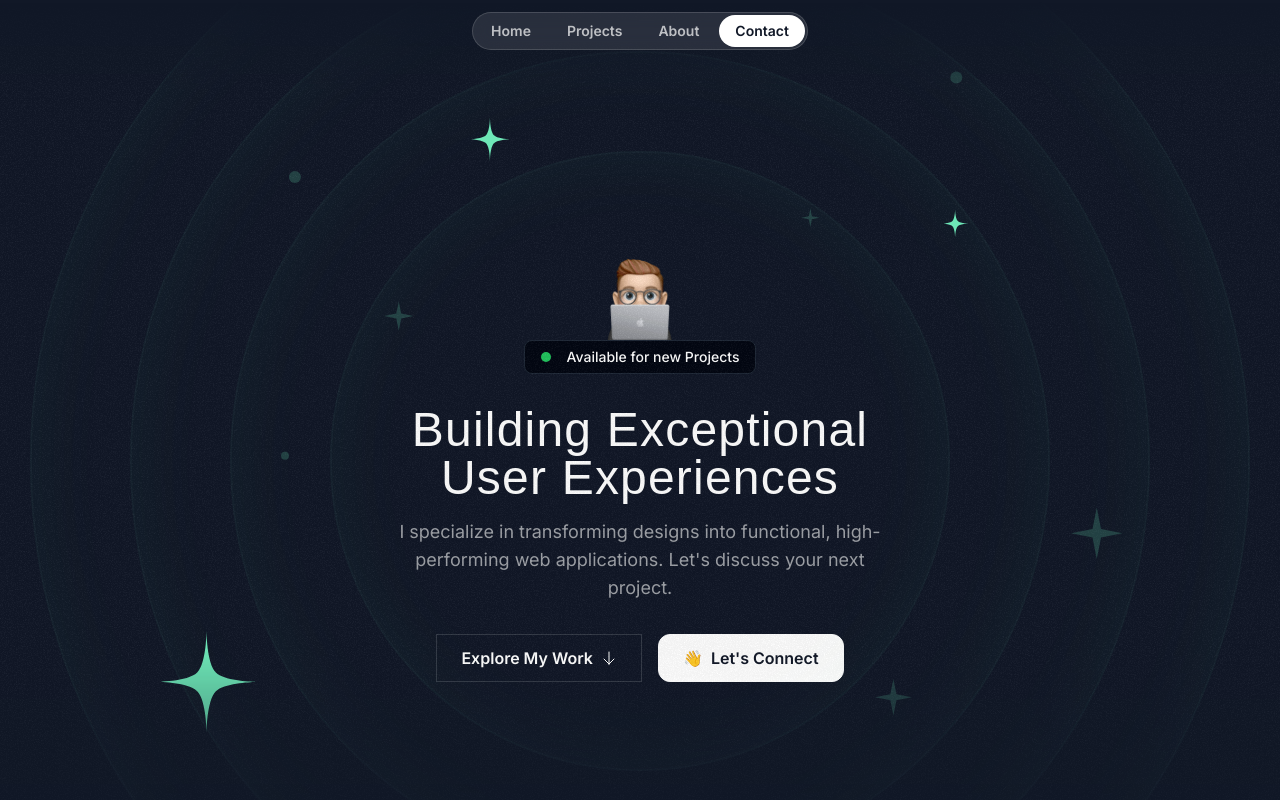
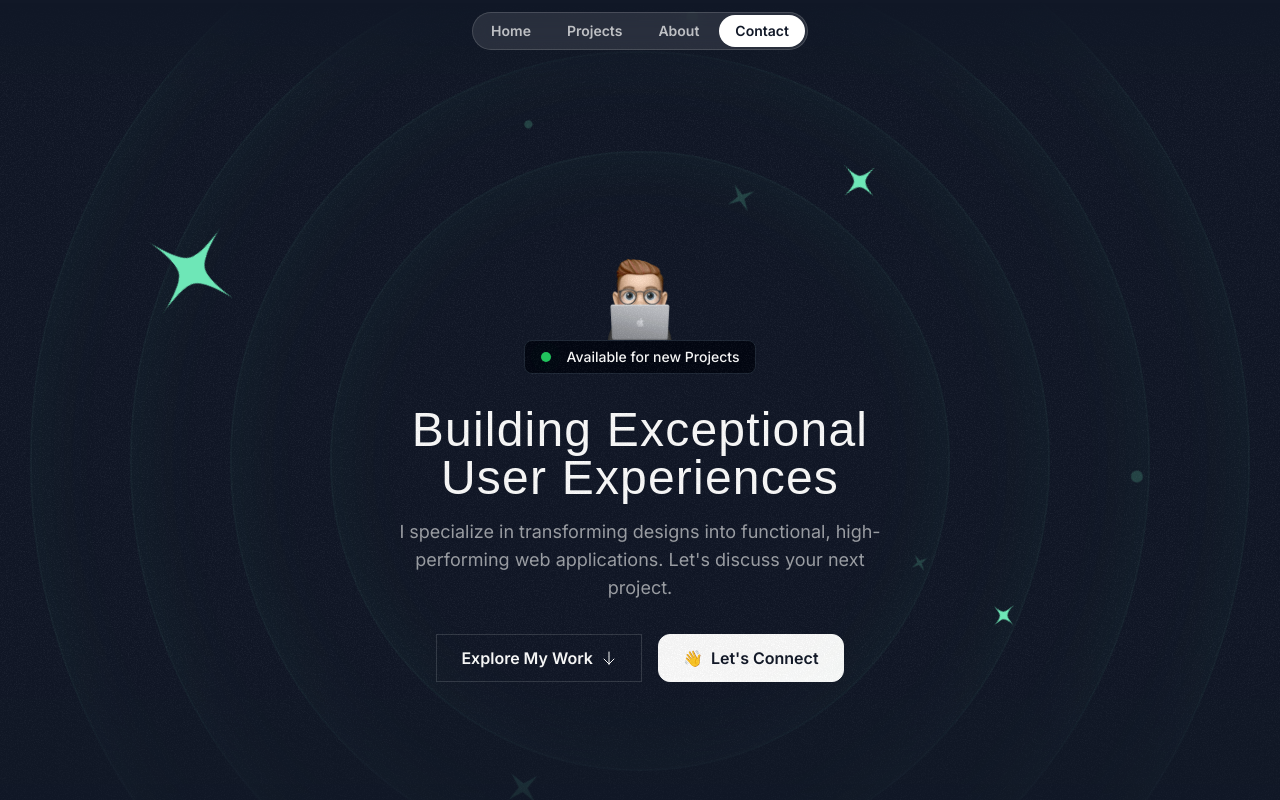
Before and after one commit to subhankar2004/Subhankar_Portpholio, a Next.js app: page / in a window 1280 px wide. Shown: the top 800 px of the page. Built offline with nearby package versions, Linux system fonts and the light colour scheme; a web font is replaced by a local one.

Commit message:
Hero Section animation done

```diff
--- a/src/components/HeroOrbit.tsx
+++ b/src/components/HeroOrbit.tsx
@@ -1,23 +1,51 @@
 import { PropsWithChildren } from "react";
+import { twMerge } from "tailwind-merge";
 
-export const HeroOrbit = ({ children, size, rotation }: PropsWithChildren<{ size: number, rotation: number }>) => {
+export const HeroOrbit = ({
+  children,
+  size,
+  rotation,
+  shouldOrbit = false,
+  orbitDuration,
+  shouldSpin = false,
+  spinDuration,
+}: PropsWithChildren<{
+  size: number;
+  rotation: number;
+  shouldOrbit?: boolean;
+  orbitDuration?: string;
+  shouldSpin?: boolean;
+  spinDuration?: string;
+}>) => {
   return (
-    <div className="absolute left-1/2 top-1/2 -translate-x-1/2 -translate-y-1/2">
+    <div className="absolute left-1/2 top-1/2 -translate-x-1/2 -translate-y-1/2 ">
       <div
-        className=""
+        className={twMerge(shouldOrbit ? "animate-spin" : "")}
         style={{
-          transform: `rotate(${rotation}deg)`,
-          height: `${size}px`,
-          width: `${size}px`
+          animationDuration: orbitDuration,
         }}
       >
         <div
-          className="inline-flex"
+          className="flex items-start justify-start  "
           style={{
-            transform: `rotate(${rotation * -1}deg)` // Counter-rotate to keep children straight
+            transform: `rotate(${rotation}deg)`,
+            height: `${size}px`,
+            width: `${size}px`,
           }}
         >
-          {children}
+          <div
+            className={twMerge(shouldSpin === true && "animate-spin")}
+            style={{ animationDuration: spinDuration }}
+          >
+            <div
+              className="inline-flex"
+              style={{
+                transform: `rotate(${rotation * -1}deg)`, // Counter-rotate to keep children straight
+              }}
+            >
+              {children}
+            </div>
+          </div>
         </div>
       </div>
     </div>
--- a/src/sections/Hero.tsx
+++ b/src/sections/Hero.tsx
@@ -1,49 +1,59 @@
 import memojiImage from "@/assets/images/memoji-computer.png";
 import Image from "next/image";
-import ArrowDown from '@/assets/icons/arrow-down.svg';
-import grainImage from '@/assets/images/grain.jpg';
-import StarIcon from '@/assets/icons/star.svg';
+import ArrowDown from "@/assets/icons/arrow-down.svg";
+import grainImage from "@/assets/images/grain.jpg";
+import StarIcon from "@/assets/icons/star.svg";
 import { HeroOrbit } from "@/components/HeroOrbit";
-import SparkelIcon from '@/assets/icons/sparkle.svg';
+import SparkelIcon from "@/assets/icons/sparkle.svg";
 
 export const HeroSection = () => {
   return (
     <div className="py-32 md:py-48 lg:py-60 relative z-0 overflow-x-clip">
       <div className="absolute inset-0 [mask-image:linear-gradient(to_bottom,transparent,black_10%,black_70%,transparent)]">
-      <div className="absolute inset-0 -z-30 opacity-5" style={{backgroundImage: `url(${grainImage.src})`}}></div>
+        <div
+          className="absolute inset-0 -z-30 opacity-5"
+          style={{ backgroundImage: `url(${grainImage.src})` }}
+        ></div>
         <div className="size-[620px] hero-ring"></div>
         <div className="size-[820px] hero-ring"></div>
         <div className="size-[1020px] hero-ring"></div>
         <div className="size-[1220px] hero-ring"></div>
-      <HeroOrbit size={800} rotation={-72}>
-        <StarIcon className="size-28 text-emerald-300"/>
+        {/* shouldOrbit?: boolean;
+          orbitDuration?: string;
+          shouldSpin?: boolean;
+          spinDuration?: string; */}
+        <HeroOrbit size={430} rotation={-14} shouldOrbit orbitDuration="30s" shouldSpin spinDuration="7s">
+          <SparkelIcon className="size-8 text-emerald-300/20" />
         </HeroOrbit>
-      <HeroOrbit size={550} rotation={20}>
-        <StarIcon className="size-12 text-emerald-300"/>
+        <HeroOrbit size={440} rotation={80} shouldOrbit orbitDuration="32s" shouldSpin spinDuration="7s">
+          <SparkelIcon className="size-5 text-emerald-300/20" />
         </HeroOrbit>
-      <HeroOrbit size={590} rotation={98}>
-        <StarIcon className="size-8 text-emerald-300"/>
+        <HeroOrbit size={520} rotation={-43} shouldOrbit orbitDuration="34s" shouldSpin spinDuration="7s">
+          <div className="size-2 bg-emerald-300/20 rounded-full" />
         </HeroOrbit>
-      <HeroOrbit size={430} rotation={-14}>
-        <SparkelIcon className="size-8 text-emerald-300/20"/>
+        <HeroOrbit size={530} rotation={178} shouldOrbit orbitDuration="36s" shouldSpin spinDuration="7s">
+          <SparkelIcon className="size-10 text-emerald-300/20" />
         </HeroOrbit>
-      <HeroOrbit size={440} rotation={80}>
-        <SparkelIcon className="size-5 text-emerald-300/20"/>
+
+        <HeroOrbit size={550} rotation={20} shouldOrbit orbitDuration="38s" shouldSpin spinDuration="7s">
+          <StarIcon className="size-12 text-emerald-300" />
         </HeroOrbit>
-      <HeroOrbit size={530} rotation={178}>
-        <SparkelIcon className="size-10 text-emerald-300/20"/>
+        <HeroOrbit size={590} rotation={98} shouldOrbit orbitDuration="40s" shouldSpin spinDuration="7s">
+          <StarIcon className="size-8 text-emerald-300" />
         </HeroOrbit>
-      <HeroOrbit size={710} rotation={144}>
-        <SparkelIcon className="size-14 text-emerald-300/20"/>
+        <HeroOrbit size={650} rotation={-5} shouldOrbit orbitDuration="42s" shouldSpin spinDuration="7s">
+          <div className="size-3 bg-emerald-300/20 rounded-full" />
         </HeroOrbit>
-      <HeroOrbit size={721} rotation={85}>
-        <div className="size-3 bg-emerald-300/20 rounded-full"/>
+
+        <HeroOrbit size={710} rotation={144} shouldOrbit orbitDuration="44s" shouldSpin spinDuration="7s">
+          <SparkelIcon className="size-14 text-emerald-300/20" />
         </HeroOrbit>
-      <HeroOrbit size={520} rotation={-43}>
-        <div className="size-2 bg-emerald-300/20 rounded-full"/>
+        <HeroOrbit size={721} rotation={85} shouldOrbit orbitDuration="46s" shouldSpin spinDuration="7s">
+          <div className="size-3 bg-emerald-300/20 rounded-full" />
         </HeroOrbit>
-      <HeroOrbit size={650} rotation={-5}>
-        <div className="size-3 bg-emerald-300/20 rounded-full"/>
+
+        <HeroOrbit size={800} rotation={-72} shouldOrbit orbitDuration="48s" shouldSpin spinDuration="7s">
+          <StarIcon className="size-28 text-emerald-300" />
         </HeroOrbit>
       </div>
       <div className="container">
@@ -55,17 +65,21 @@ export const HeroSection = () => {
           />
 
           <div className="bg-gray-950 border border-gray-800 px-4 py-1.5 rounded-lg inline-flex items-center gap-4 ">
-            <div className="bg-green-500 size-2.5 rounded-full"></div>
-            <div className="text-sm font-medium">Available for new Projects</div>
+            <div className="bg-green-500 size-2.5 rounded-full relative">
+              <div className="bg-green-500 absolute inset-0 animate-ping-large rounded-full"></div>
+            </div>
+            <div className="text-sm font-medium">
+              Available for new Projects
+            </div>
           </div>
         </div>
         <div className="max-w-lg mx-auto">
-
           <h1 className="font-serif text-3xl md:text-5xl text-center mt-8 tracking-wide">
             Building Exceptional User Experiences
           </h1>
           <p className="mt-4 text-center text-white/60 md:text-lg">
-          I specialize in transforming designs into functional, high-performing web applications. Let's discuss your next project.
+            I specialize in transforming designs into functional,
+            high-performing web applications. Let's discuss your next project.
           </p>
         </div>
         <div className="flex flex-col md:flex-row justify-center items-center mt-8 gap-4">
--- a/tailwind.config.ts
+++ b/tailwind.config.ts
@@ -22,9 +22,20 @@ const config: Config = {
     },
     extend: {
       fontFamily: {
-        sans:'var(--font-sans)',
-        serif:'var(--font-serif)',
-      }
+        sans: "var(--font-sans)",
+        serif: "var(--font-serif)",
+      },
+      animation: {
+        "ping-large": "ping-large 1s ease-in-out infinite",
+      },
+      keyframes: {
+        "ping-large": {
+          "75%,100%": {
+            transform: "scale(3)",
+            opacity: "0",
+          },
+        },
+      },
     },
   },
   plugins: [],
```
Also changed, not shown: src/sections/Footer.tsx (+20 -15 lines). Lines whose indentation alone changed are shown as unchanged.
